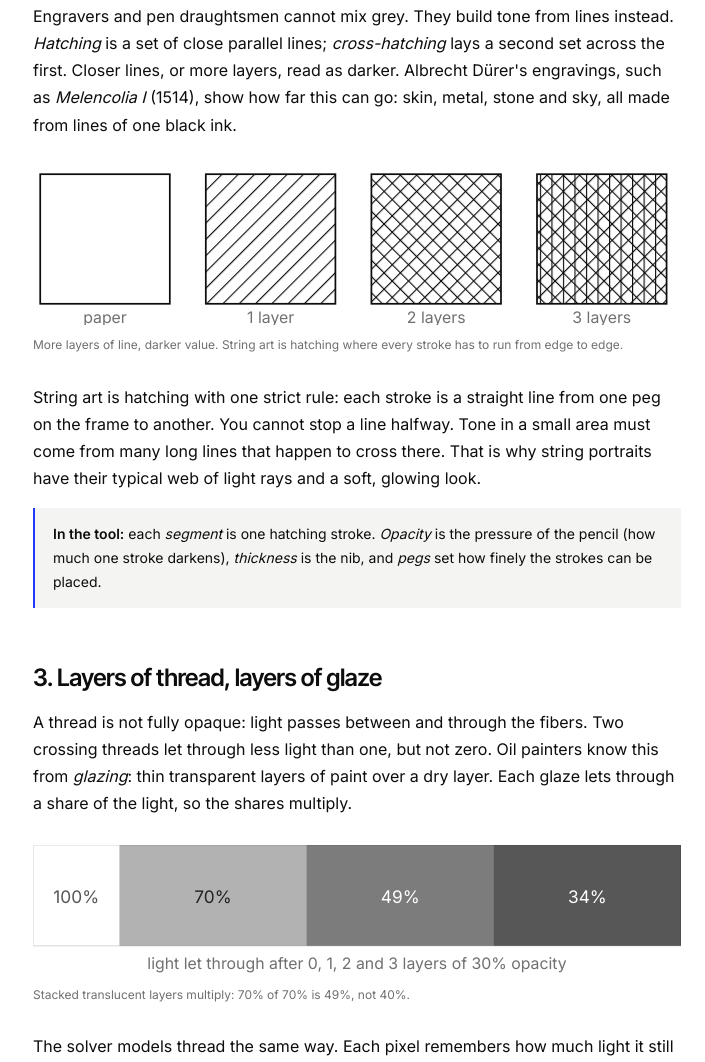
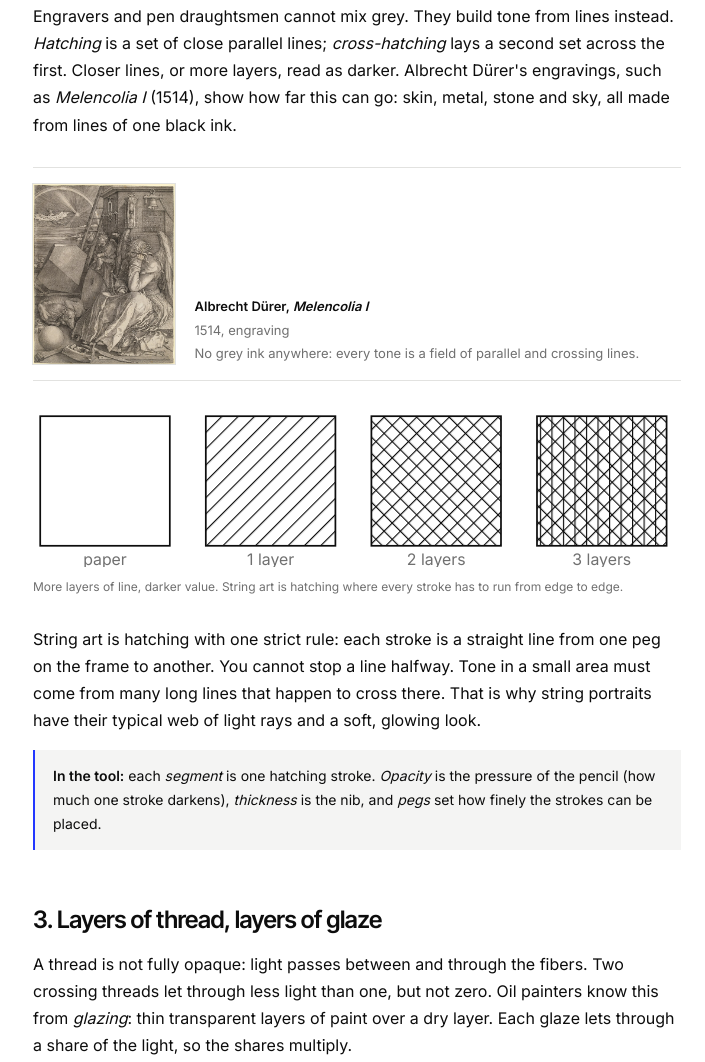
Before and after one commit to paranza/image-stylization-threading, a website built with Vite: page about.html in a window 1280 px wide. Shown: the part 1015-2077 px from the top of the page, without its empty margins (283-988 px from the left). Built offline with nearby package versions, Linux system fonts and the light colour scheme.

Commit message:
Add Dürer and Seurat plates to the art page
Small public domain plates of Melencolia I (hatching) and A Sunday on La Grande Jatte (optical mixing), each linking to its Wikimedia Commons page, with credits in the footer.

```diff
--- a/about.html
+++ b/about.html
@@ -67,6 +67,16 @@
           Dürer's engravings, such as <em>Melencolia I</em> (1514), show how far this can go:
           skin, metal, stone and sky, all made from lines of one black ink.
         </p>
+        <figure class="plate">
+          <a href="https://commons.wikimedia.org/wiki/File:Albrecht_D%C3%BCrer_-_Melencolia_I_-_Google_Art_Project_(427760).jpg" target="_blank" rel="noopener">
+            <img src="/src/assets/art/melencolia.jpg" alt="Melencolia I, an engraving by Albrecht Dürer: a winged figure sits among tools, a polyhedron and a magic square, all drawn in fine black lines." width="960" height="1221" loading="lazy" />
+          </a>
+          <figcaption>
+            <strong>Albrecht Dürer, <em>Melencolia I</em></strong>
+            <span>1514, engraving</span>
+            <span>No grey ink anywhere: every tone is a field of parallel and crossing lines.</span>
+          </figcaption>
+        </figure>
         <figure>
           <svg viewBox="0 0 450 110" role="img" aria-label="Four squares with zero, one, two and three layers of hatching, getting darker">
             <g fill="none" stroke="var(--ink)" stroke-width="1.2">
@@ -185,6 +195,16 @@
           <em>pointillist</em> paintings from small dots of pure color. Printed photos still
           work this way: tiny halftone dots of cyan, magenta, yellow and black.
         </p>
+        <figure class="plate">
+          <a href="https://commons.wikimedia.org/wiki/File:Georges_Seurat_-_A_Sunday_on_La_Grande_Jatte_--_1884_-_Google_Art_Project.jpg" target="_blank" rel="noopener">
+            <img src="/src/assets/art/grande-jatte.jpg" alt="A Sunday on La Grande Jatte by Georges Seurat: Parisians rest and stroll on a sunny riverbank, painted in small dots of color." width="960" height="639" loading="lazy" />
+          </a>
+          <figcaption>
+            <strong>Georges Seurat, <em>A Sunday on La Grande Jatte</em></strong>
+            <span>1884 to 1886, oil on canvas, Art Institute of Chicago</span>
+            <span>Up close, small dabs of pure color. From a few steps back, they mix in the eye.</span>
+          </figcaption>
+        </figure>
         <figure>
           <svg viewBox="0 0 450 150" role="img" aria-label="Left: cyan, magenta and yellow circles overlap to make red, green, blue and black. Right: red, green and blue circles overlap to make cyan, magenta, yellow and white.">
             <rect x="0" y="0" width="215" height="150" fill="#fff" stroke="var(--line)"/>
@@ -262,8 +282,10 @@
           Original idea of this tool by
           <a href="https://github.com/piellardj/image-stylization-threading">piellardj/image-stylization-threading</a>;
           this is an independent implementation. Sample picture: Johannes Vermeer,
-          <em>Girl with a Pearl Earring</em>, about 1665, Mauritshuis, The Hague (public domain,
-          via Wikimedia Commons).
+          <em>Girl with a Pearl Earring</em>, about 1665, Mauritshuis, The Hague. Plates: Albrecht
+          Dürer, <em>Melencolia I</em>, 1514; Georges Seurat, <em>A Sunday on La Grande Jatte</em>,
+          1884 to 1886, Art Institute of Chicago. All public domain, via Wikimedia Commons
+          (Google Art Project scans).
         </p>
       </footer>
     </main>
--- a/src/about/about.css
+++ b/src/about/about.css
@@ -77,6 +77,45 @@ figcaption {
   margin-top: 10px;
 }
 
+/* Small artwork plate: thumbnail with the caption beside it. */
+.plate {
+  display: flex;
+  gap: 20px;
+  align-items: flex-end;
+  padding: 16px 0;
+  border-top: 1px solid var(--line);
+  border-bottom: 1px solid var(--line);
+}
+
+.plate a { flex: none; line-height: 0; }
+
+.plate img {
+  display: block;
+  height: 180px;
+  width: auto;
+  outline: 1px solid var(--line);
+  transition: opacity 0.15s;
+}
+
+.plate a:hover img { opacity: 0.85; }
+
+.plate figcaption {
+  margin: 0;
+  display: flex;
+  flex-direction: column;
+  gap: 4px;
+  font-size: 13px;
+  line-height: 1.5;
+}
+
+.plate strong { color: var(--ink); font-weight: 600; }
+.plate strong em { font-style: italic; }
+
+@media (max-width: 520px) {
+  .plate { flex-direction: column; align-items: flex-start; gap: 12px; }
+  .plate img { height: auto; max-width: 100%; max-height: 240px; }
+}
+
 .tool {
   background: var(--field);
   border-left: 2px solid var(--accent);
```
Also changed, not shown: src/assets/art/grande-jatte.jpg (added), src/assets/art/melencolia.jpg (added).
